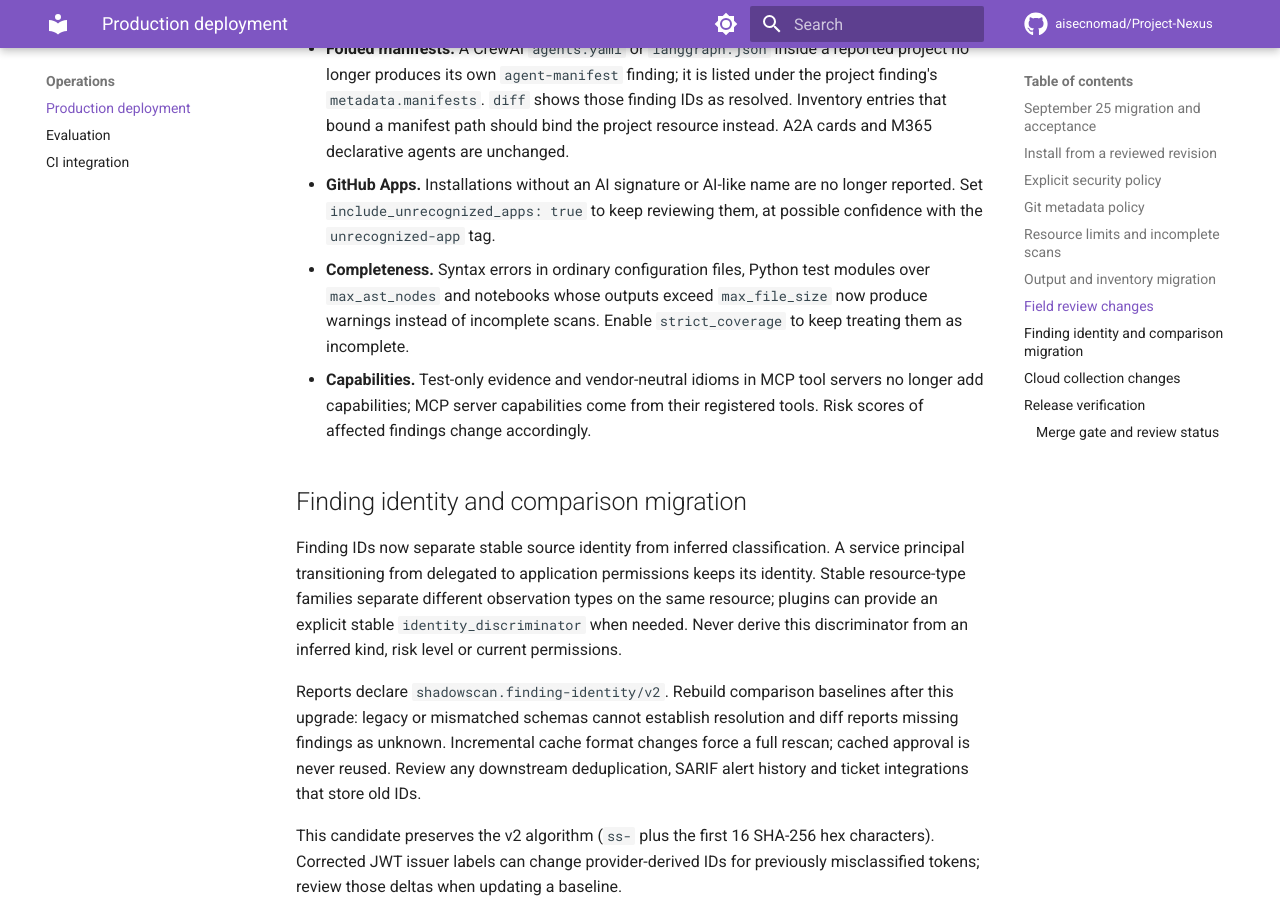
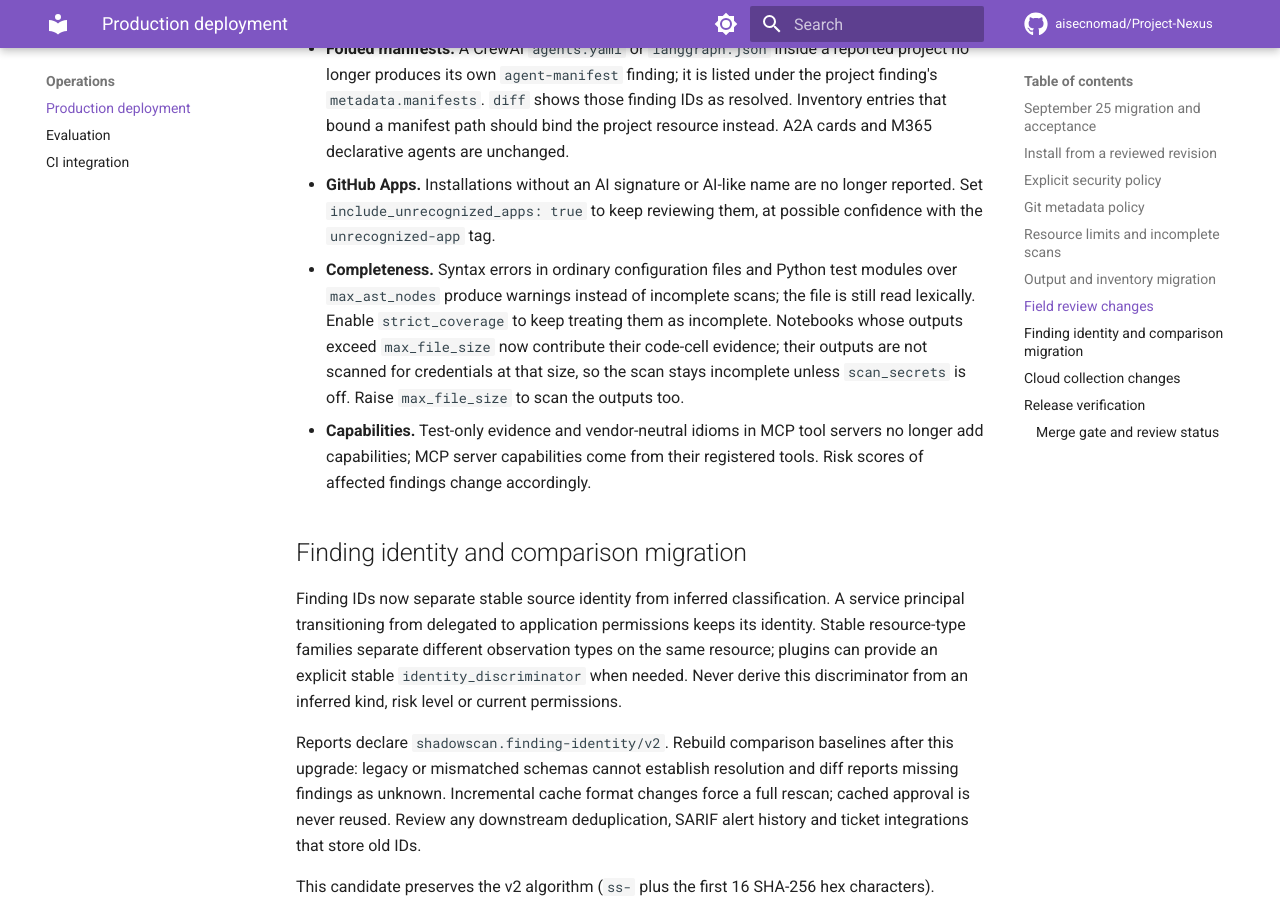
Before and after one commit to aisecnomad/Project-Nexus, an MkDocs documentation site: the page built from docs/production.md, in a window 1280 px wide and 900 px high, scrolled down 9346 px. Built offline with MkDocs 1.6.1 and Material for MkDocs 9.7.7, drawn with Linux system fonts in a browser that asks for light colours; comment, search, counter and statistics services are not loaded.

Commit message:
Reconcile the field-review series with the fail-closed coverage rule
The series was written before #72 made unread analyzable content leave a
scan incomplete by default. Rebased onto #72 and #73, three things need to
agree:

- Notebooks: code cells that still exceed max_file_size, and saved
  outputs that are not scanned for credentials at that size, are unread
  content. Both now leave coverage incomplete with a warning (an error under
  strict_coverage), like any oversize file. Outputs are read only for
  credentials, so with scan_secrets off nothing is skipped and the scan
  stays complete. The code-cell evidence the series added is kept either
  way. Syntax errors in ordinary configuration and test modules over the
  AST budget are unchanged: those files are still read lexically.
- The JSONC regex rewrite also accepted a comma after the end of the
  document ("1," parsed). A differential fuzz against the previous loader
  found 115 such divergences in 200,000 inputs; with commas removed only
  before a closing bracket it finds none. Regression test added.
- The new field-review corpus runs in CI as in make evaluate, joins the
  source index both acceptance gates use (a holdout may not reuse it), and
  the corpus counts in the docs say six. README states 1000 signals. The
  consistency test counts build-lock pins, which CI applies to the [dev]
  install, so the setuptools and wheel pins the series added are recognized.

The offline demo still reports the README's 99 findings and completes.

Co-Authored-By: Claude Opus 5.5 <noreply@anthropic.com>
Claude-Session: https://claude.ai/code/session_017LH7YqiFMND3D9qUYPK3i8

```diff
--- a/docs/production.md
+++ b/docs/production.md
@@ -439,10 +439,13 @@ pinned baseline with a candidate before enforcing policy on the new output:
 - **GitHub Apps.** Installations without an AI signature or AI-like name are no
   longer reported. Set `include_unrecognized_apps: true` to keep reviewing them,
   at possible confidence with the `unrecognized-app` tag.
-- **Completeness.** Syntax errors in ordinary configuration files, Python test
-  modules over `max_ast_nodes` and notebooks whose outputs exceed
-  `max_file_size` now produce warnings instead of incomplete scans. Enable
-  `strict_coverage` to keep treating them as incomplete.
+- **Completeness.** Syntax errors in ordinary configuration files and Python
+  test modules over `max_ast_nodes` produce warnings instead of incomplete
+  scans; the file is still read lexically. Enable `strict_coverage` to keep
+  treating them as incomplete. Notebooks whose outputs exceed `max_file_size`
+  now contribute their code-cell evidence; their outputs are not scanned for
+  credentials at that size, so the scan stays incomplete unless `scan_secrets`
+  is off. Raise `max_file_size` to scan the outputs too.
 - **Capabilities.** Test-only evidence and vendor-neutral idioms in MCP tool
   servers no longer add capabilities; MCP server capabilities come from their
   registered tools. Risk scores of affected findings change accordingly.
```
Also changed, not shown: CHANGELOG.md (+3 -2 lines), README.md (+1 -1 lines), docs/connectors/code.md (+1 -1 lines), docs/evaluation.md (+3 -2 lines), tools/acceptance/README.md (+3 -2 lines), 6 other files.
